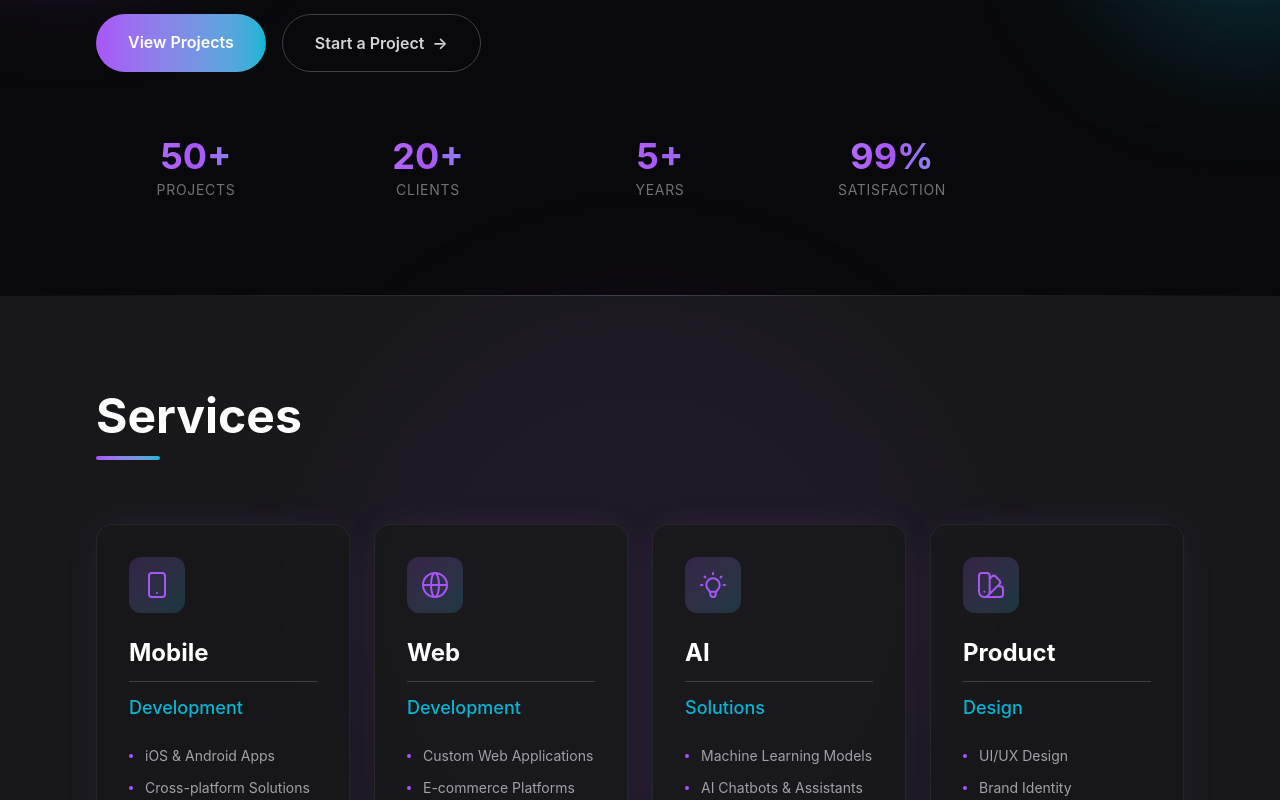
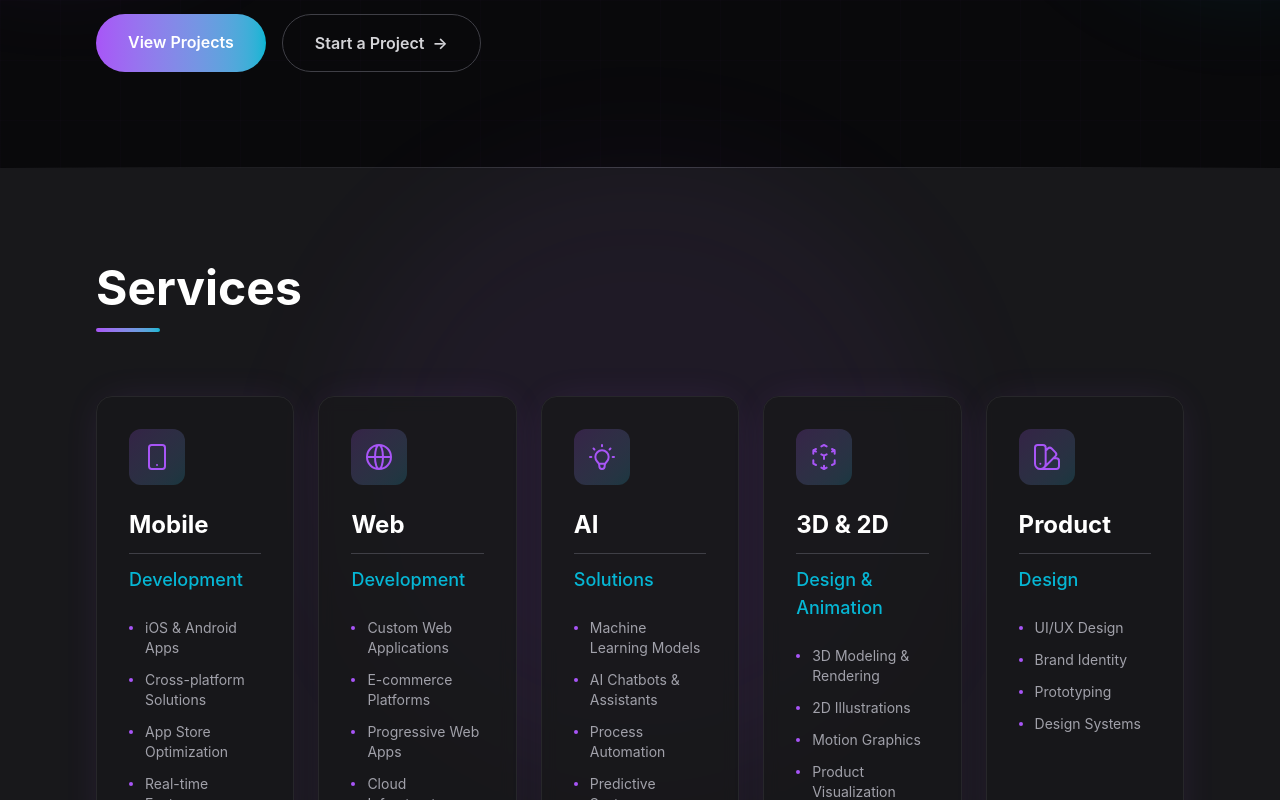
Before and after one commit to Dsoji/sojku_site, a React (Vite) app: page / in a window 1280 px wide. Shown: the part 660-1460 px from the top of the page. Built offline with nearby package versions, Linux system fonts and the light colour scheme.

Commit message:
feat: enhance HeroSection by removing stats section and adjust ServicesSection to add new design services

```diff
--- a/src/components/HeroSection.jsx
+++ b/src/components/HeroSection.jsx
@@ -34,7 +34,7 @@ export default function HeroSection() {
           </p>
 
           {/* CTA Buttons */}
-          <div className="flex flex-wrap gap-4 mb-16 animate-fade-in-up opacity-0 delay-500">
+          <div className="flex flex-wrap gap-4 animate-fade-in-up opacity-0 delay-500">
             <a
               href="#portfolio"
               className="group relative overflow-hidden bg-gradient-to-r from-accent to-cyber text-white px-8 py-4 rounded-full font-semibold transition-all duration-300 hover:shadow-lg hover:shadow-accent/25 hover:scale-105"
@@ -49,21 +49,6 @@ export default function HeroSection() {
               <span className="inline-block ml-2 group-hover:translate-x-1 transition-transform">→</span>
             </a>
           </div>
-
-          {/* Stats */}
-          <div className="grid grid-cols-2 md:grid-cols-4 gap-8 animate-fade-in-up opacity-0 delay-600">
-            {[
-              { value: '50+', label: 'Projects' },
-              { value: '20+', label: 'Clients' },
-              { value: '5+', label: 'Years' },
-              { value: '99%', label: 'Satisfaction' },
-            ].map((stat, index) => (
-              <div key={index} className="text-center">
-                <div className="text-3xl md:text-4xl font-bold gradient-text mb-1">{stat.value}</div>
-                <div className="text-dark-500 text-sm uppercase tracking-wider">{stat.label}</div>
-              </div>
-            ))}
-          </div>
         </div>
       </div>
 
--- a/src/components/ServicesSection.jsx
+++ b/src/components/ServicesSection.jsx
@@ -46,6 +46,21 @@ export default function ServicesSection() {
       ]
     },
     {
+      title: '3D & 2D',
+      subtitle: 'Design & Animation',
+      icon: (
+        <svg className="w-8 h-8" fill="none" stroke="currentColor" viewBox="0 0 24 24">
+          <path strokeLinecap="round" strokeLinejoin="round" strokeWidth={1.5} d="M14 10l-2 1m0 0l-2-1m2 1v2.5M20 7l-2 1m2-1l-2-1m2 1v2.5M14 4l-2-1-2 1M4 7l2-1M4 7l2 1M4 7v2.5M12 21l-2-1m2 1l2-1m-2 1v-2.5M6 18l-2-1v-2.5M18 18l2-1v-2.5" />
+        </svg>
+      ),
+      items: [
+        '3D Modeling & Rendering',
+        '2D Illustrations',
+        'Motion Graphics',
+        'Product Visualization'
+      ]
+    },
+    {
       title: 'Product',
       subtitle: 'Design',
       icon: (
@@ -77,7 +92,7 @@ export default function ServicesSection() {
         </div>
 
         {/* Services grid */}
-        <div className="grid grid-cols-1 md:grid-cols-2 lg:grid-cols-4 gap-6">
+        <div className="grid grid-cols-1 md:grid-cols-2 lg:grid-cols-3 xl:grid-cols-5 gap-6">
           {services.map((service, index) => (
             <div
               key={index}
```
